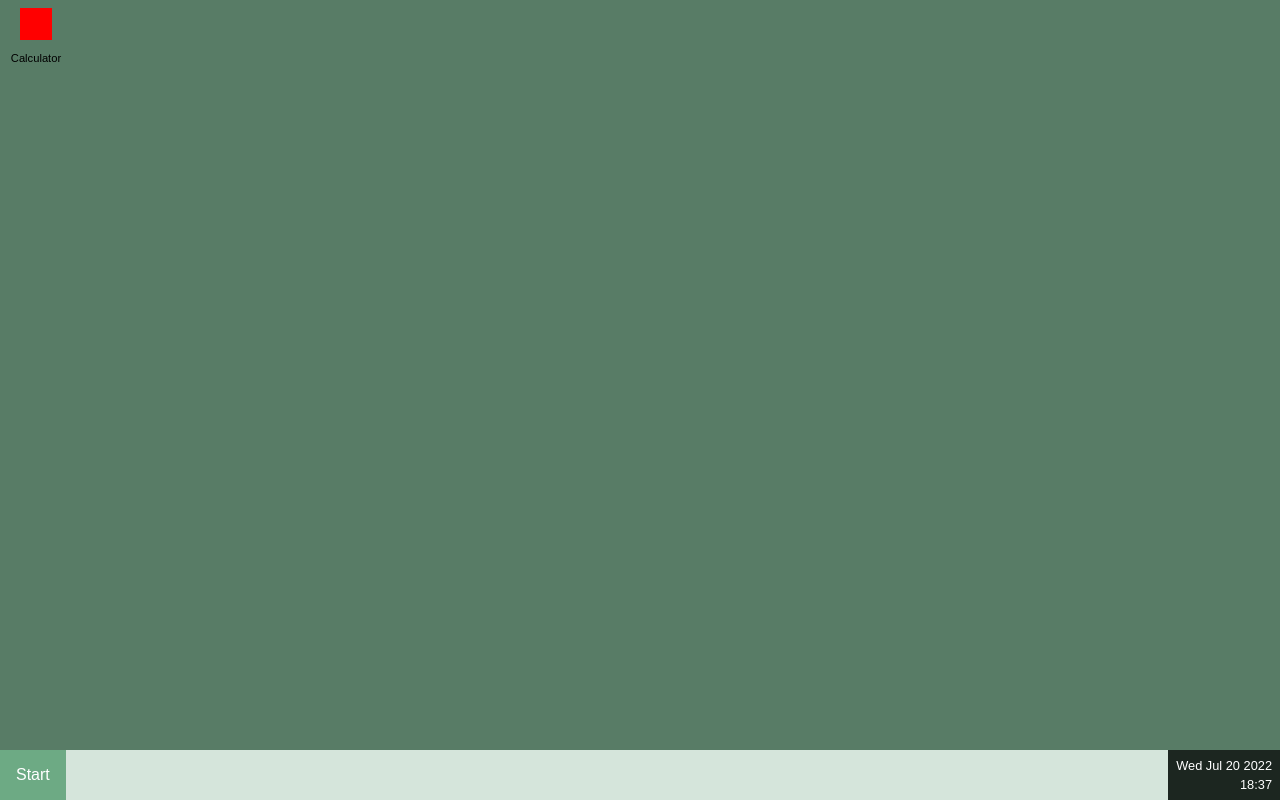
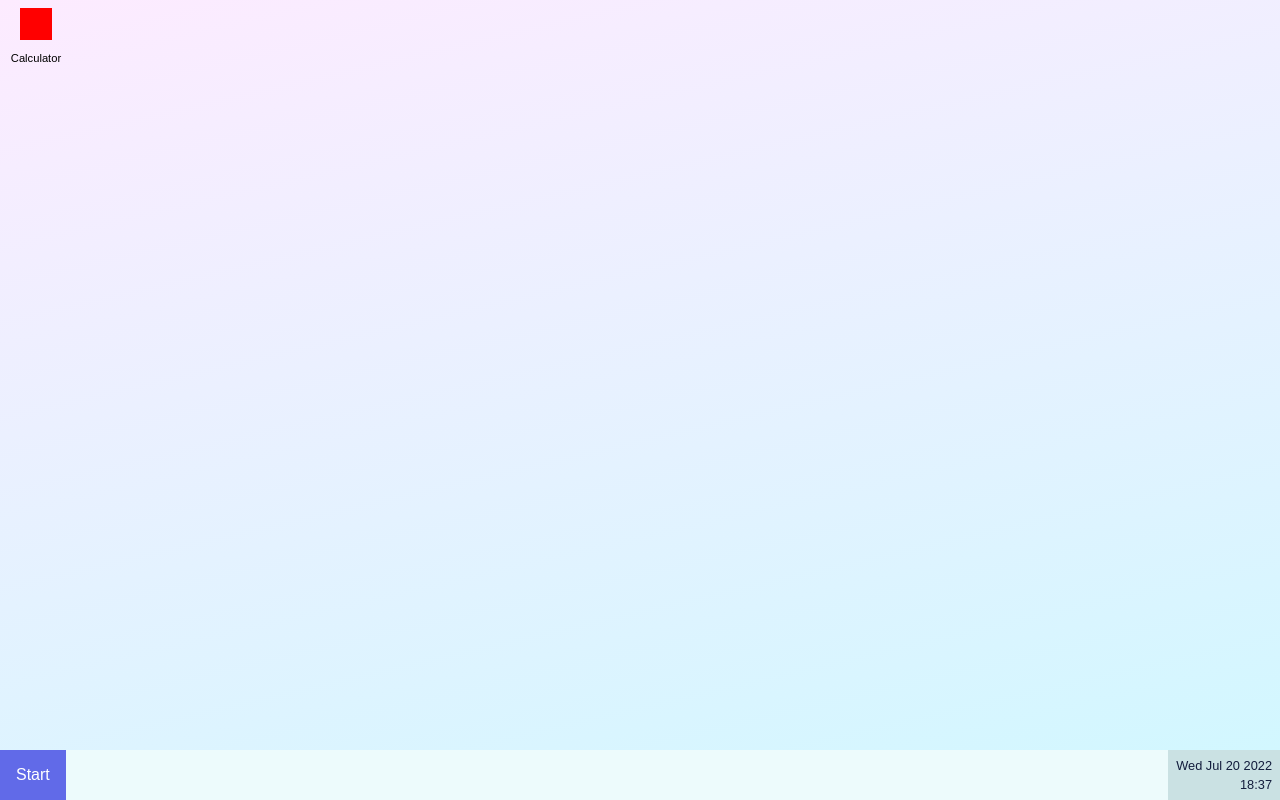
Before and after one commit to Plsr/dekstorp, a React (Create React App) app: page / in a window 1280 px wide. Built offline with nearby package versions, Linux system fonts and the light colour scheme.

Commit message:
Make things a little less ugly

```diff
--- a/src/components/ActiveTaskBarApp.tsx
+++ b/src/components/ActiveTaskBarApp.tsx
@@ -13,9 +13,18 @@ const Wrapper = styled.div`
   display: flex;
   align-items: center;
   justify-content: flex-start;
+  font-size: 0.875rem;
   padding: 0 .5rem;
   background-color: #fff;
-  border: 1px dotted #999;
+  border-radius: 8px;
+  box-shadow:
+    0.9px 0.9px 5.4px rgba(0, 0, 0, 0.02),
+    2.1px 2.1px 12.9px rgba(0, 0, 0, 0.028),
+    3.9px 4px 24.3px rgba(0, 0, 0, 0.035),
+    6.9px 7.1px 43.3px rgba(0, 0, 0, 0.042),
+    13px 13.4px 81px rgba(0, 0, 0, 0.05),
+    31px 32px 194px rgba(0, 0, 0, 0.07)
+  ;
 `
 
 interface ActiveTaksBarAppProps {
--- a/src/components/AppWindow.tsx
+++ b/src/components/AppWindow.tsx
@@ -37,8 +37,11 @@ const AppWindow: FC<AppWindowProps> = ({ app, className }) => {
     <Draggable bounds="parent" defaultPosition={{ x: left, y: top }} handle=".handle">
       <Window width={dimensions.width} height={dimensions.height} className={className} ref={windowRef}>
         <TitleBar className='handle'>
-          <TitleBarButton onClick={handleMimimizeClick}><MdMinimize /></TitleBarButton>
-          <TitleBarButton onClick={handleCloseClick}><MdClose /></TitleBarButton>
+          <TitleBarTitle>{name}</TitleBarTitle>
+          <TitleBarControls>
+            <TitleBarButton onClick={handleMimimizeClick}><MdMinimize /></TitleBarButton>
+            <TitleBarButton onClick={handleCloseClick}><MdClose /></TitleBarButton>
+          </TitleBarControls>
         </TitleBar>
         <Content
           draggable
@@ -51,14 +54,32 @@ const AppWindow: FC<AppWindowProps> = ({ app, className }) => {
   )
 }
 const TitleBar = styled.div`
-  height: 30px;
+  height: 40px;
   width: 100%;
-  background-color: #999;
+  background-color: #2d383d;
   display: flex;
   flex-direction: row;
-  justify-content: flex-end;
+  justify-content: space-between;
   align-items: center;
   padding: 0 .5rem;
+  border-radius: 8px 8px 0px 0px;
+  color: #e6f0f5;
+`
+
+const TitleBarControls = styled.div`
+  display: flex;
+  flex-direction: row;
+  width: 40px;
+  justify-content: space-between;
+`
+
+const TitleBarTitle = styled.p`
+  flex-grow: 1;
+  text-align: center;
+  margin-left: 40px; // Make up for controls
+  color: #e6f0f5;
+  font-size: 0.875rem;
+  cursor: default;
 `
 
 const Content = styled.div`
@@ -74,8 +95,17 @@ const Window = styled.div<{ width: number, height: number }>`
   width: ${props => props.width + 'px'};
   height: ${props => props.height + 'px'};
   background-color: white;
+  border-radius: 8px;
   position: absolute;
   pointer-events: auto;
+  box-shadow:
+    0.9px 1px 5.4px rgba(0, 0, 0, 0.02),
+    2.1px 2.3px 12.9px rgba(0, 0, 0, 0.028),
+    3.9px 4.4px 24.3px rgba(0, 0, 0, 0.035),
+    6.9px 7.8px 43.3px rgba(0, 0, 0, 0.042),
+    13px 14.6px 81px rgba(0, 0, 0, 0.05),
+    31px 35px 194px rgba(0, 0, 0, 0.07)
+  ;
 `
 
 interface AppWindowProps {
--- a/src/components/DesktopApp.tsx
+++ b/src/components/DesktopApp.tsx
@@ -1,7 +1,6 @@
 import { FC, useState } from 'react'
 import styled from 'styled-components'
 
-import { App } from '../context/AppsContext'
 
 const DesktopApp: FC<DesktopAppProps> = ({ name, onAppDoubleClick }) => {
   // TODO: Has to be handled with props later on to keep highlighted apps in sync
--- a/src/components/DragContainer.tsx
+++ b/src/components/DragContainer.tsx
@@ -17,7 +17,8 @@ const DragContainer: FC<any> = ({ children }) => {
 }
 
 const Wrapper = styled.div`
-  background-color: rgba(31,211,100, 0.2);
+  background: rgb(253,235,255);
+  background: linear-gradient(167deg, rgba(253,235,255,1) 0%, rgba(210,247,255,1) 100%);
   width: 100vw;
   height: calc(100vh - 50px);
   position: absolute;
--- a/src/components/TaskBar.tsx
+++ b/src/components/TaskBar.tsx
@@ -34,21 +34,23 @@ const StartButton = styled.div`
   padding: 0rem 1rem;
   display: flex;
   align-items: center;
-  background-color: #6daa84;
+  background-color: #616ae8;
   cursor: pointer;
 `
 
 const ActiveAppsWrapper = styled.div`
   flex-grow: 1;
   display: flex;
-  background-color: #d5e5db;
+  background-color: #edfbfc;
   color: #333;
+  padding: 5px 10px;
 `
 
 const StyledDateTimeWidget = styled(DateTimeWidget)`
   flex-shrink: 0;
   font-size: 0.8rem;
-  background-color: #1c2620;
+  color: #131d3d;
+  background-color: #cae1e3;
 `
 
 const TaskBarWrapper = styled.div`
```
